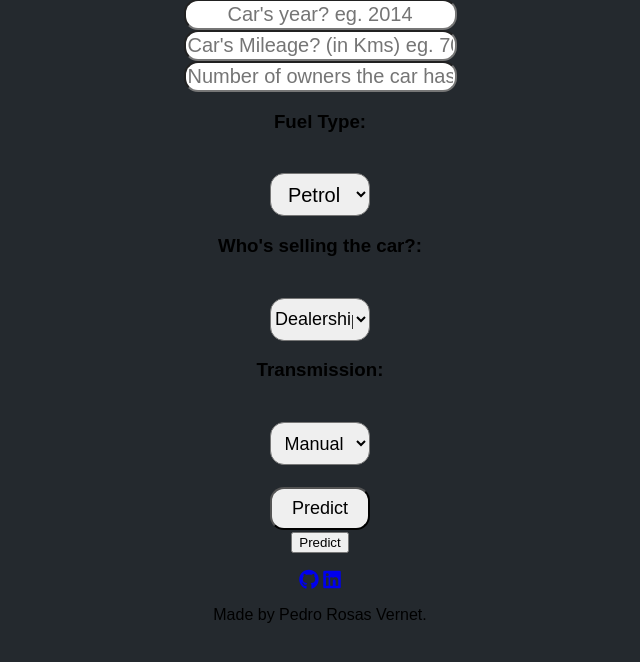
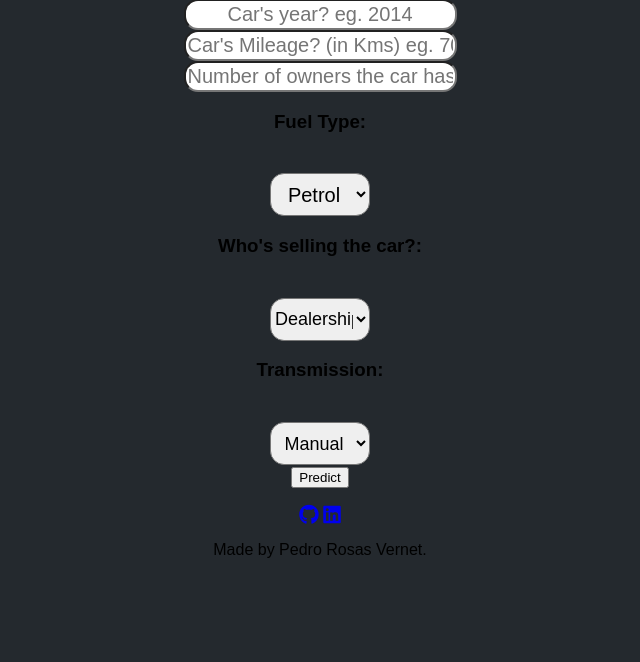
Before and after one commit to prosasDS/car-price-regression, a Flask app: page / in a window 1280 px wide. Shown: the part 103-765 px from the top of the page, without its empty margins (320-960 px from the left). Run offline with Flask 2, Linux system fonts and the light colour scheme; parts of the project's set-up code (start-up, migrations or seed data) failed here and were passed over; some libraries are stand-ins or nearby versions.

Commit message:
Update index.html

```diff
--- a/templates/index.html
+++ b/templates/index.html
@@ -45,9 +45,10 @@
                 <option value="Mannual">Manual</option>
                 <option value="Automatic">Automatic</option>
             </select>
-            <br><br><button id="sub" type="submit ">Predict</button>
             <br>
-        		<input type="submit" class="my-cta-button" value="Predict">
+
+            <!-- CTA Button -->
+        	<input type="submit" class="my-cta-button" value="Predict">
         	</form>
     	</div>
 
```
